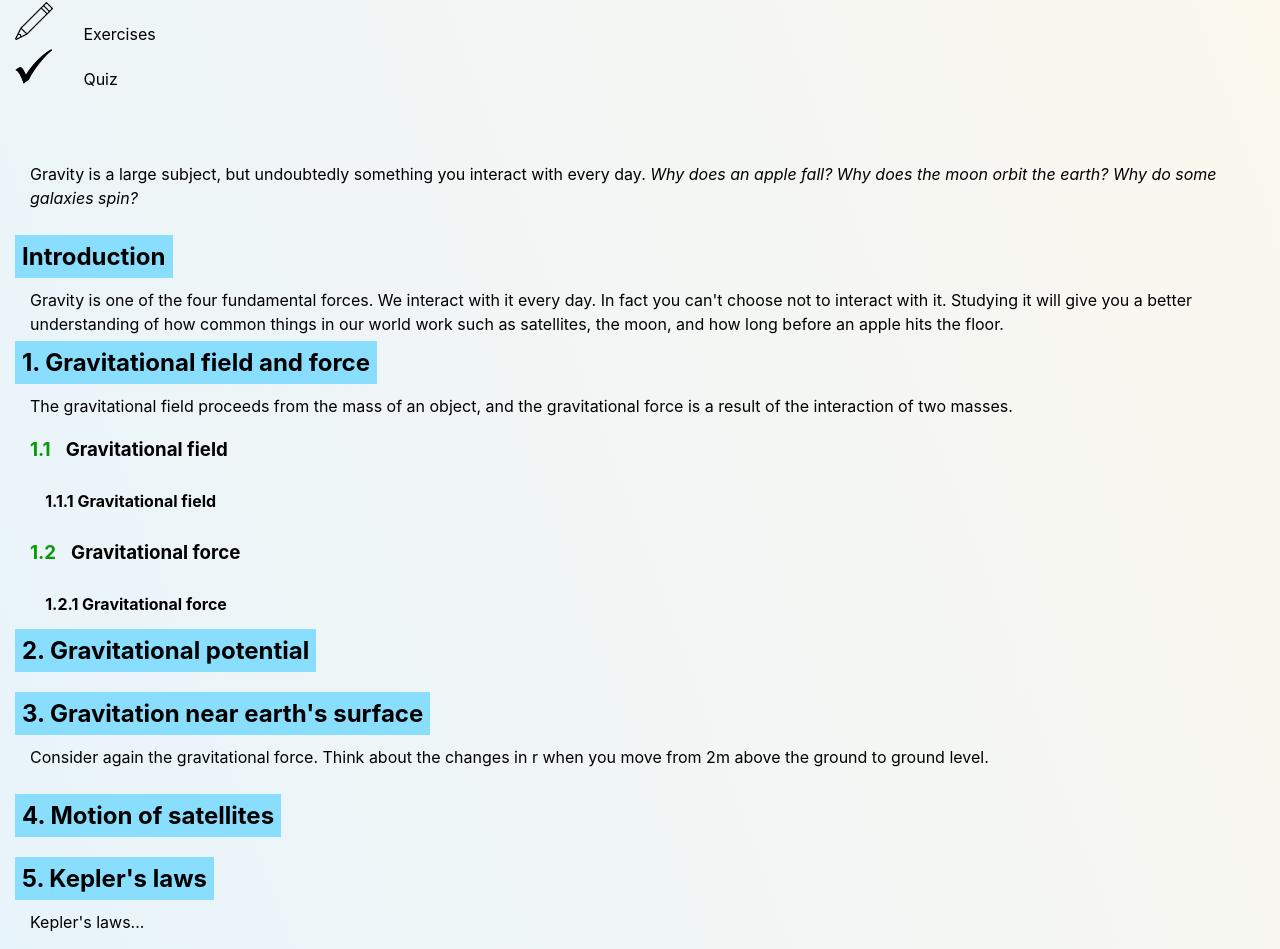
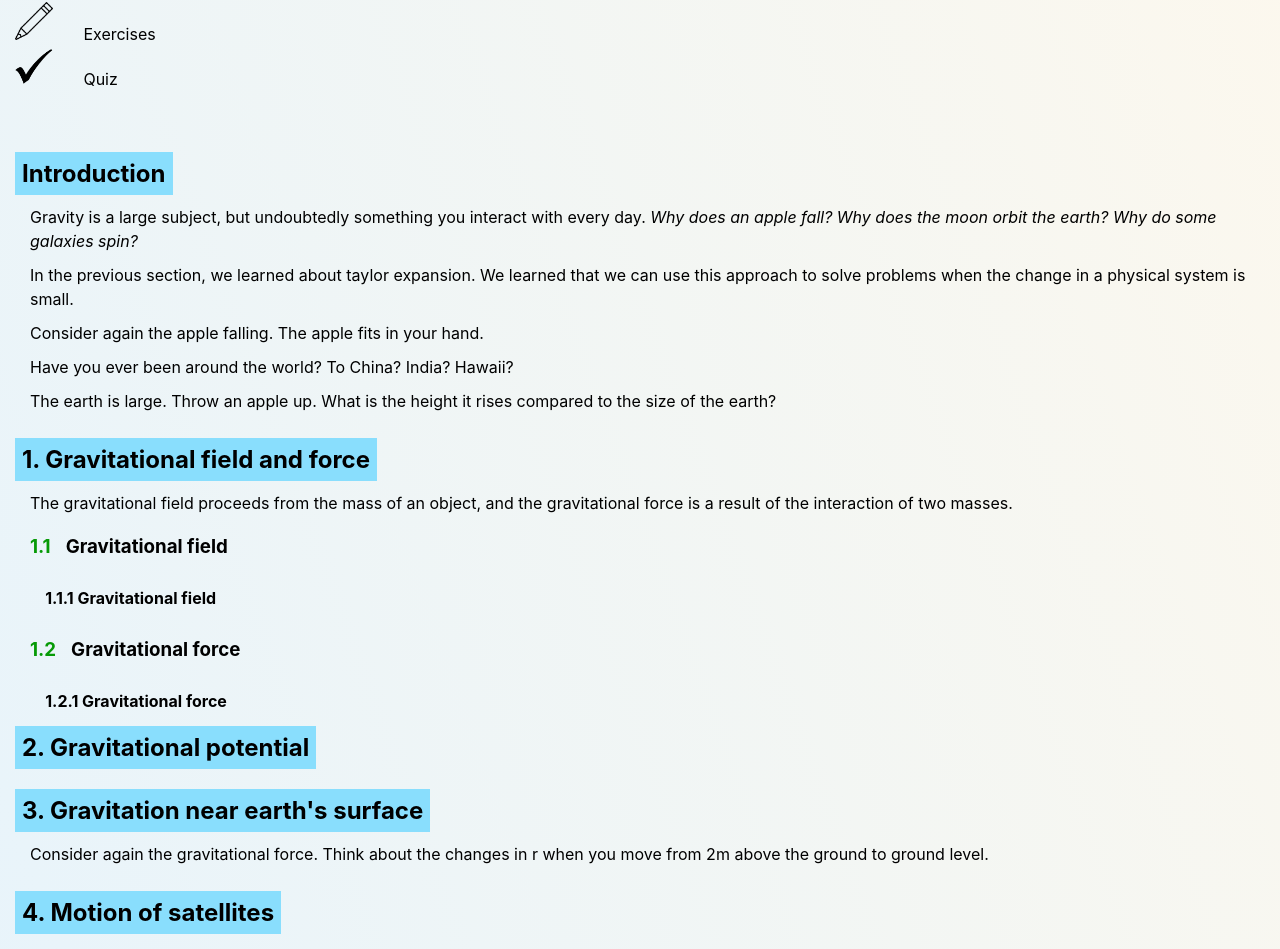
Before and after one commit to JRFink/jrfphyspagesnew, a Next.js app: page /education/gp1/g in a window 1280 px wide. Shown: the part 784-1733 px from the top of the page. Built offline with nearby package versions, Linux system fonts and the light colour scheme.

Commit message:
Update index.tsx

```diff
--- a/pages/education/gp1/g/index.tsx
+++ b/pages/education/gp1/g/index.tsx
@@ -16,18 +16,26 @@ const Gravity = () => {
             <br></br>
             <ModoverviewG />
             <br></br>
+<h2 className={style.h2SectionColor} id="intro">
+            Introduction
+            </h2>
 <p>
      Gravity is a large subject, but undoubtedly something you interact with every day. <em> Why does an apple fall? Why does the moon orbit the earth? Why do some galaxies spin? </em>
 </p>
+<p>
+     In the previous section, we learned about taylor expansion. We learned that we can use this approach to solve problems when the change in a physical system is small.
+</p>
+<p>
+     Consider again the apple falling. The apple fits in your hand.
+</p>
+<p>
+     Have you ever been around the world? To China? India? Hawaii?
+</p>
+<p>
+     The earth is large. Throw an apple up. What is the height it rises compared to the size of the earth?
+</p>
 <br />
-            <h2 className={style.h2SectionColor} id="intro">
-            Introduction
-            </h2>
-            <p>
-                Gravity is one of the four fundamental forces. We interact with it every day. In fact you can&#39;t choose not to interact with it.
-                Studying it will give you a better understanding of how common things in our world work such as satellites, the moon,
-                and how long before an apple hits the floor.
-            </p>
+
             <h2 className={style.h2SectionColor} id="field">
                 1. Gravitational field and force
             </h2>
```
